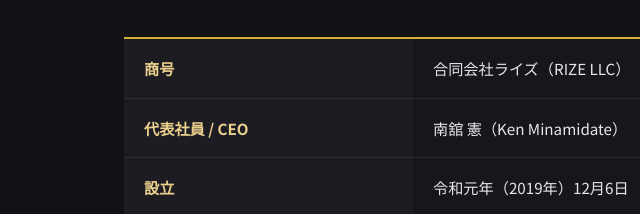
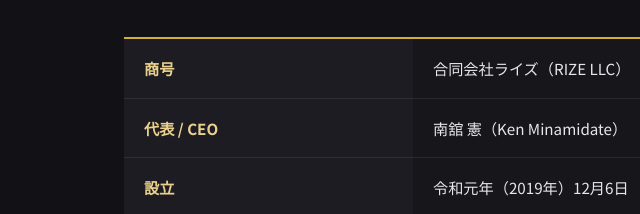
Before and after one commit to rize-sendai/rize-sendai.github.io, a plain HTML site: page index.html in a window 1280 px wide. Shown: the part 2639-2853 px from the top of the page, 0-640 px from the left. Drawn offline with Linux system fonts and the light colour scheme.

Commit message:
Update CEO title in company overview to 代表 / CEO

```diff
--- a/index.html
+++ b/index.html
@@ -361,7 +361,7 @@
       </div>
       <table class="company">
         <tr><th>商号</th><td>合同会社ライズ（RIZE LLC）</td></tr>
-        <tr><th>代表社員 / CEO</th><td>南舘 憲（Ken Minamidate）</td></tr>
+        <tr><th>代表 / CEO</th><td>南舘 憲（Ken Minamidate）</td></tr>
         <tr><th>設立</th><td>令和元年（2019年）12月6日</td></tr>
         <tr><th>所在地</th><td>〒982-0841 宮城県仙台市太白区向山4丁目20-19</td></tr>
         <tr><th>電話番号 / FAX</th><td>TEL 022-797-5411 / FAX 022-797-5412</td></tr>
```
